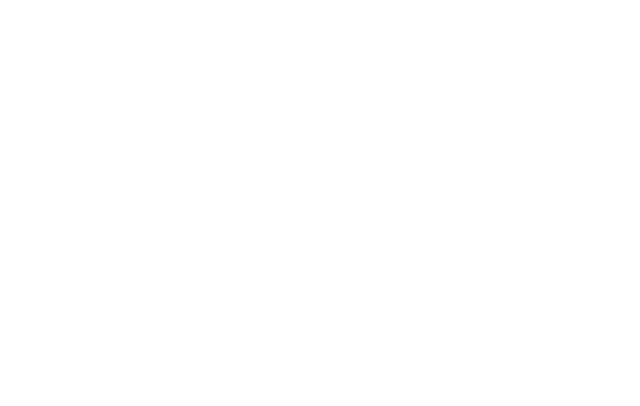
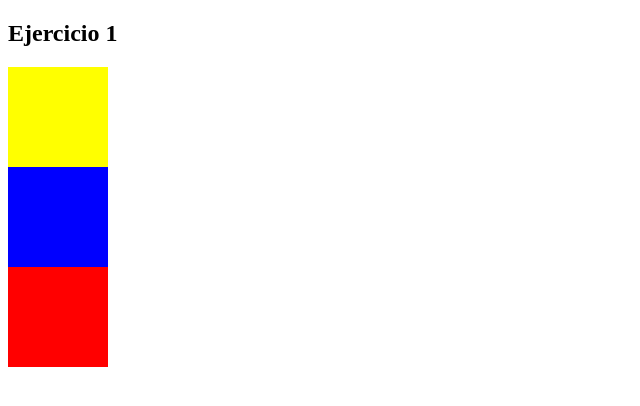
Before and after one commit to GeraldineCh/Leccion28Enunciados, a plain HTML site: page index.html in a window 1280 px wide. Shown: the whole page, without its empty margins (0-640 px from the left). Drawn offline with Linux system fonts and the light colour scheme.

Commit message:
Cuadrados

```diff
--- a/css/main.css
+++ b/css/main.css
@@ -0,0 +1,19 @@
+
+/*CARACTERÍSTICAS GENERALES*/
+.caja {
+	width: 100px;
+	height: 100px
+}
+
+/*Colores*/
+.caja1 {
+	background-color: yellow;
+}
+
+.caja2 {
+	background-color: blue;
+}
+
+.caja3 {
+	background-color: red;
+}
--- a/index.html
+++ b/index.html
@@ -8,9 +8,10 @@
 <body>
 <!--Cuerpo-->
 	<section id="ejercicio1">
-		<div class="caja" id="caja11"></div>
-		<div class="caja" id="caja12"></div>
-		<div class="caja" id="caja13"></div>
+		<h2>Ejercicio 1</h2>
+		<div class="caja caja1" id="caja11"></div>
+		<div class="caja caja2" id="caja12"></div>
+		<div class="caja caja3" id="caja13"></div>
 	</section>
 	<section id="ejercicio2"></section>
 	<section id="ejercicio3"></section>
```
